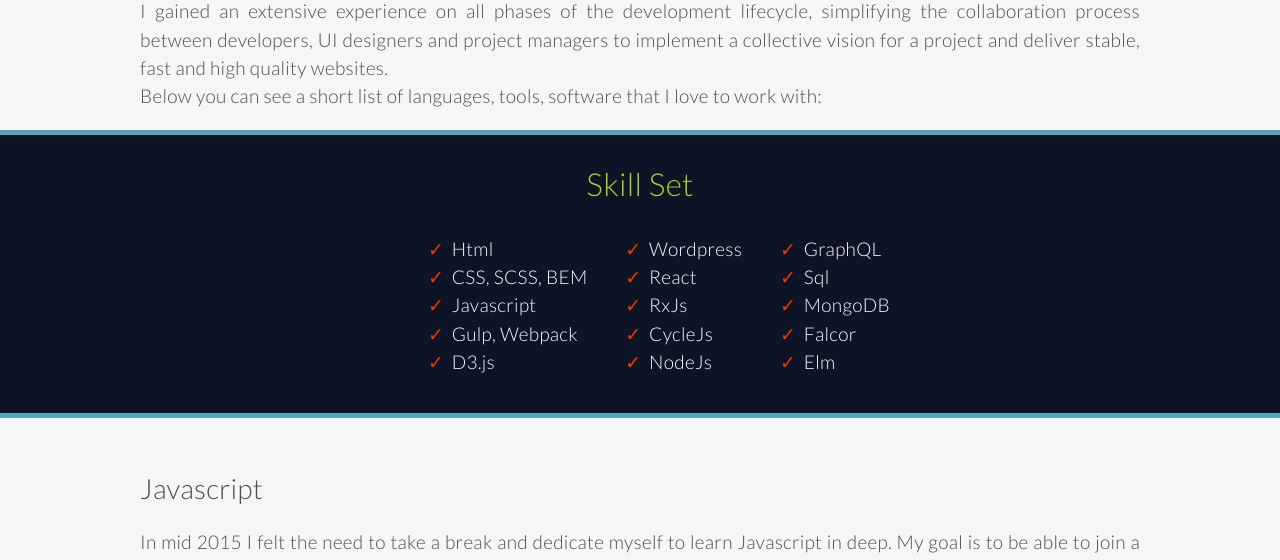
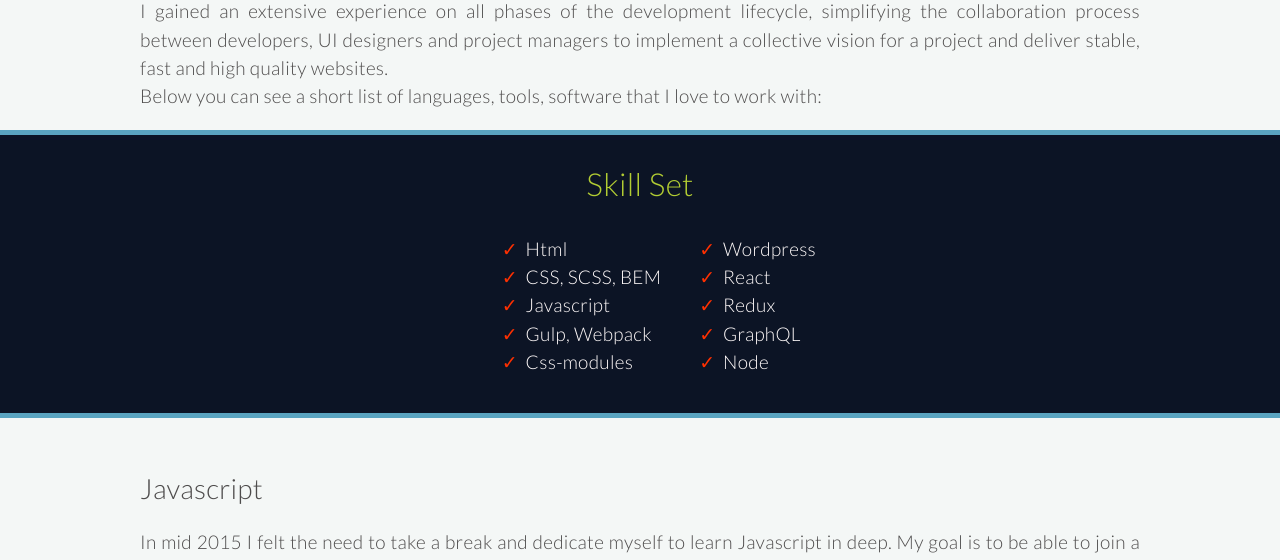
Before and after one commit to SimoNonnis/Robot2, a PHP site: page /about in a window 1280 px wide. Shown: the part 720-1280 px from the top of the page. Run offline with PHP 8.4, Linux system fonts and the light colour scheme.

Commit message:
Update about.php

```diff
--- a/about.php
+++ b/about.php
@@ -41,21 +41,14 @@
             <li>CSS, SCSS, BEM</li>
             <li>Javascript</li>
             <li>Gulp, Webpack</li>
-            <li>D3.js</li>
+            <li>Css-modules</li>
           </ul>
           <ul class="g-listClean focused-list">
             <li>Wordpress</li>
             <li>React</li>
-            <li>RxJs</li>
-            <li>CycleJs</li>
-            <li>NodeJs</li>
-          </ul>
-          <ul class="g-listClean focused-list">
+            <li>Redux</li>
             <li>GraphQL</li>
-            <li>Sql</li>
-            <li>MongoDB</li>
-            <li>Falcor</li>
-            <li>Elm</li>
+            <li>Node</li>
           </ul>
           </div>
         </div>
```
